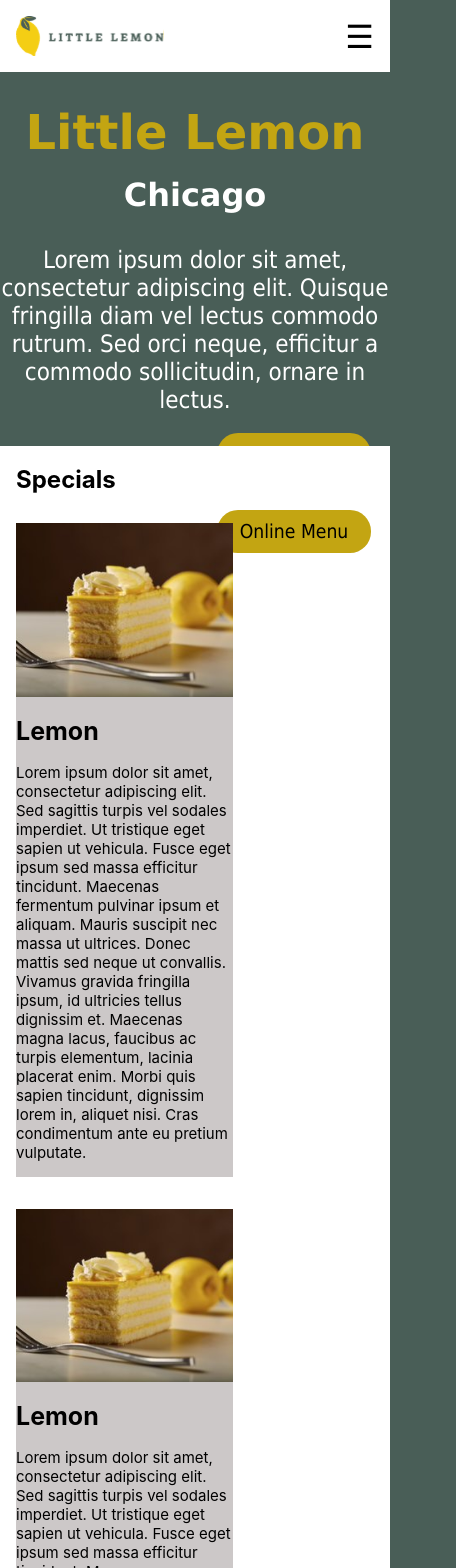
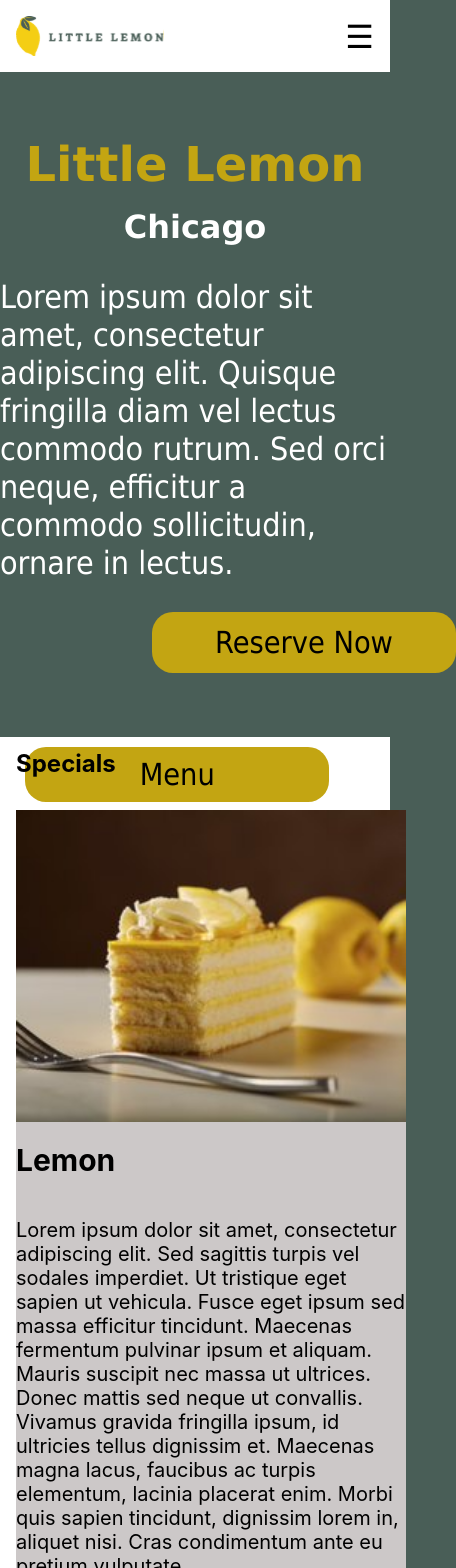
Before and after one commit to hslo244/meta-capstone, a React (Create React App) app: page / in a window 390 px wide. Shown: the top 1568 px of the page, 456 px wide, since content can reach past the window. Built offline with nearby package versions, Linux system fonts and the light colour scheme.

Commit message:
more responiveness

```diff
--- a/src/BookingPage.js
+++ b/src/BookingPage.js
@@ -9,7 +9,7 @@
         e.preventDefault();
         const formData = new FormData(e.target);
         const payload = Object.fromEntries(formData);
-        onSubmit(payload);
+        console.log(payload);
     };
 
 
--- a/src/CallToAction.css
+++ b/src/CallToAction.css
@@ -1,4 +1,4 @@
-button.reserve {
+button.CTA {
     float: left;
     background-color: #C3A512;
     color: rgb(0, 0, 0);
@@ -9,35 +9,53 @@
     font-size: 1.9em;
     font-stretch: expanded;
     margin-right: 2em;
-    margin-top: -2em;
+    margin-left: 5em;
+    /* margin-top: 2em; */
     width: 10em;
+    margin-bottom: 2rem;
+    height: 2em;
+    width: 10em;
+    /* display:inline-block; */
 }
 
 .intro {
     margin-left: 10rem;
-    margin-top: 4rem;
     color: white;
     font-family: 'Markazi Text', 'Verdana';
+    z-index: 1;
 }
 
-h1 {
-    font-size: 4em;
+.sTitle {
+    z-index: 1;
 }
 
-p {
-    font-size: 2em;
-    text-align: left;
+.chef {
+    position: absolute;
+    top: 30%;
+    right: 13%;
+    width: 400px;
+    z-index: 2;
+}
+
+.chef img {
+    width: 100%;
+    height: 500px;
+    border-radius: 20px;
 }
 
 p.intro {
     margin-right: .1em;
     width: 40rem;
     font-family: 'Karla', 'Tahoma';
+    font-size: 2em;
+    text-align: left;
 }
 
 h1.intro {
     color: #C3A512;
     margin-bottom: 1rem;
+    font-size: 4em;
+    margin-top: 4rem;
 }
 
 h2.intro {
@@ -79,3 +97,9 @@
         font-size: 2em;
     }
 }
+
+@media (max-width: 1300px) {
+    .chef {
+        display: none;
+    }
+}
--- a/src/CallToAction.js
+++ b/src/CallToAction.js
@@ -1,12 +1,49 @@
 import './CallToAction.css';
+import { Link } from 'react-router-dom';
+import './Specials.css';
+import Dessert from './lemon dessert.jpg';
+import Chef1 from './chefHoldingFood.jpg'
 
 export function CallToAction() {
     return(
         <>
+        <div class='sTitle'>
             <h1 class = 'intro'>Little Lemon</h1>
             <h2 class="intro">Chicago</h2>
             <p class="intro">Lorem ipsum dolor sit amet, consectetur adipiscing elit. Quisque fringilla diam vel lectus commodo rutrum. Sed orci neque, efficitur a commodo sollicitudin, ornare in lectus. </p>
-            <button type="reserve">Online Menu</button>
+            <Link to='/booking'><button className='CTA'>Reserve Now</button></Link>
+        </div>
+        <div class='chef'>
+            <img src={Chef1} alt='Banner image' class="bannerImg"/>
+        </div>
+        <div class="specials">
+            <div>
+                <h1 class="specials">Specials</h1>
+                <Link to='/booking'><button className='menu1'>Menu</button></Link>
+            </div>
+
+
+                <div class='showcase'>
+                    <div class='item'>
+                        <img src={Dessert} alt='Dessert' class="itemImg"/>
+                        <h1>Lemon</h1>
+                        <p>Lorem ipsum dolor sit amet, consectetur adipiscing elit. Sed sagittis turpis vel sodales imperdiet. Ut tristique eget sapien ut vehicula. Fusce eget ipsum sed massa efficitur tincidunt. Maecenas fermentum pulvinar ipsum et aliquam. Mauris suscipit nec massa ut ultrices. Donec mattis sed neque ut convallis. Vivamus gravida fringilla ipsum, id ultricies tellus dignissim et. Maecenas magna lacus, faucibus ac turpis elementum, lacinia placerat enim. Morbi quis sapien tincidunt, dignissim lorem in, aliquet nisi. Cras condimentum ante eu pretium vulputate.
+                        </p>
+                    </div>
+                    <div class='item'>
+                        <img src={Dessert} alt='Dessert' class="itemImg"/>
+                        <h1>Lemon</h1>
+                        <p>Lorem ipsum dolor sit amet, consectetur adipiscing elit. Sed sagittis turpis vel sodales imperdiet. Ut tristique eget sapien ut vehicula. Fusce eget ipsum sed massa efficitur tincidunt. Maecenas fermentum pulvinar ipsum et aliquam. Mauris suscipit nec massa ut ultrices. Donec mattis sed neque ut convallis. Vivamus gravida fringilla ipsum, id ultricies tellus dignissim et. Maecenas magna lacus, faucibus ac turpis elementum, lacinia placerat enim. Morbi quis sapien tincidunt, dignissim lorem in, aliquet nisi. Cras condimentum ante eu pretium vulputate.
+                        </p>
+                    </div>
+                    <div class='item'>
+                        <img src={Dessert} alt='Dessert' class="itemImg"/>
+                        <h1>Lemon</h1>
+                        <p>Lorem ipsum dolor sit amet, consectetur adipiscing elit. Sed sagittis turpis vel sodales imperdiet. Ut tristique eget sapien ut vehicula. Fusce eget ipsum sed massa efficitur tincidunt. Maecenas fermentum pulvinar ipsum et aliquam. Mauris suscipit nec massa ut ultrices. Donec mattis sed neque ut convallis. Vivamus gravida fringilla ipsum, id ultricies tellus dignissim et. Maecenas magna lacus, faucibus ac turpis elementum, lacinia placerat enim. Morbi quis sapien tincidunt, dignissim lorem in, aliquet nisi. Cras condimentum ante eu pretium vulputate.
+                    </p>
+                    </div>
+                </div>
+            </div>
         </>
     );
 }
--- a/src/Footer.js
+++ b/src/Footer.js
@@ -1,5 +1,5 @@
 import React from 'react';
-import './Footer.css';
+// import './Footer.css';
 import Restaurant from './restaurant.jpg'
 
 export function Footer() {
--- a/src/Specials.css
+++ b/src/Specials.css
@@ -1,17 +1,28 @@
 div.specials {
     background:white;
     height: 1200px;
-    position: absolute;
+    position: relative;
+    margin: 0;
+}
+
+div.sTitle {
+    display: flex;
+    flex-direction: column;
 }
 
 h1.specials {
     margin-left: 5rem;
     margin-top: 4rem;
-    position: relative;
+    position: static;
     top: 0.8em;
+    font-size: 6em;
+    padding-bottom: 0;
+    padding-top: 3%;
+    margin-bottom: 0em;
+    margin-top: 0%;
 }
 
-button {
+button.menu1 {
     background-color: #C3A512;
     color: rgb(0, 0, 0);
     padding: 10px 20px;
@@ -21,13 +32,23 @@
     font-size: 1.9em;
     font-stretch: expanded;
     margin-right: 2em;
-    margin-top: -2em;
+    margin-top: -1em;
+    margin-bottom: 0%;
     width: 10em;
+    float: right;
 }
 
-button {
+.item p {
+    font-size: 2em;
+}
+
+.item h1 {
+    font-size: 3em;
+}
+
+/* button {
     float: right;
-}
+} */
 
 /* button:hover {
     color: white;
@@ -41,9 +62,10 @@
     background-color: rgb(204, 200, 200);
     font-size: 10px;
     margin-top: 10rem;
+    flex-wrap: wrap;
 }
 
-div.showcase {
+div.item {
     display: flex;
     align-items: center;
     /* flex: 1 100px; */
@@ -86,4 +108,8 @@
     img.itemImg {
         width: 100%;
     }
+    div.item {
+        display: flex;
+        flex: 1 1 100px;
+    }
 }
--- a/src/Specials.js
+++ b/src/Specials.js
@@ -1,12 +1,13 @@
 import './Specials.css';
 import Dessert from './lemon dessert.jpg';
+import { Link } from 'react-router-dom';
 
 export function Specials() {
     return(
         <>
-            <div class="specials">
+            {/* <div class="specials">
                 <h1 class="specials">Specials</h1>
-                <button type="menu1">Online Menu</button>
+                <Link to='/booking'><button className='menu1'>Reserve Now</button></Link>
                 <div class='showcase'>
                     <div class='item'>
                         <img src={Dessert} alt='Dessert' class="itemImg"/>
@@ -27,7 +28,7 @@
                     </p>
                     </div>
                 </div>
-            </div>
+            </div> */}
         </>
     );
 }
```
Also changed, not shown: 1 other file (tests, documents, lock files or other folders).
